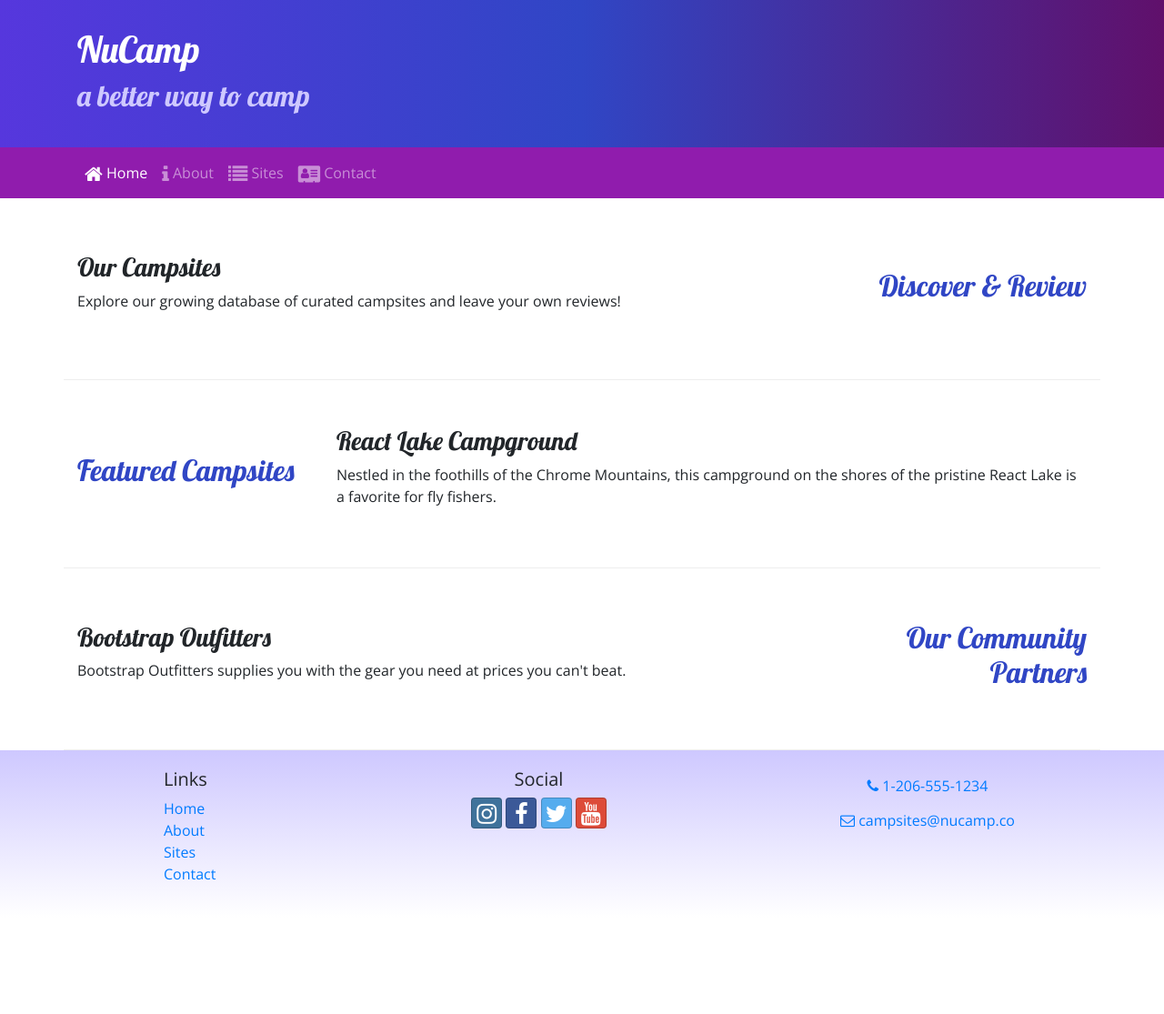
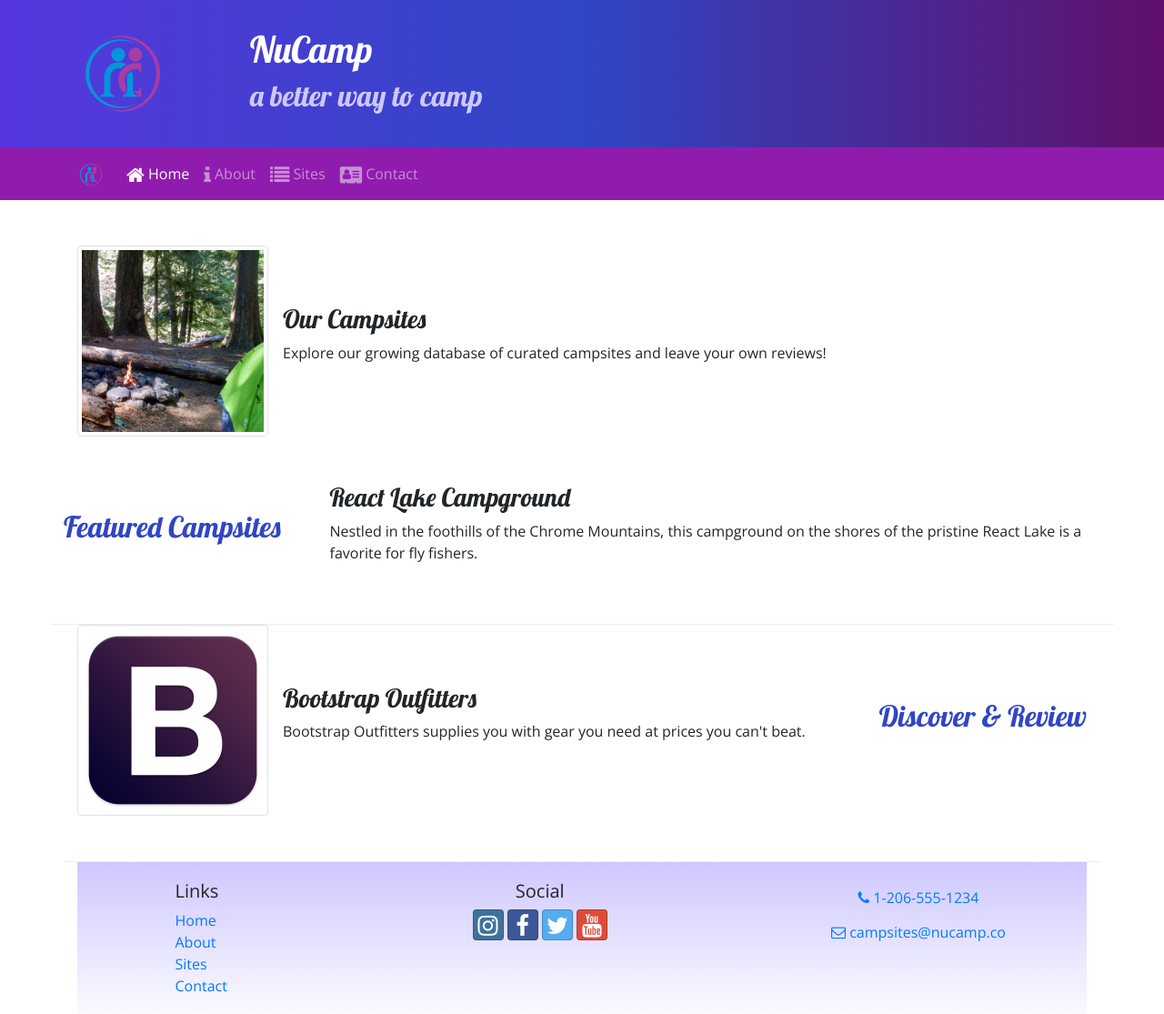
Before and after one commit to cazaresmr/classroom-website, a website: page index.html in a window 1280 px wide. Shown: the whole page at 91% size. Before the commit the page ends 1009 px from the top, so only its background shows below. Drawn offline with nearby package versions, Linux system fonts and the light colour scheme.

Commit message:
Images and Media

```diff
--- a/index.html
+++ b/index.html
@@ -21,6 +21,9 @@
   <header class="jumbotron jumbotron-fluid">
     <div class="container">
       <div class="row">
+        <div class="col-4 col-sm-3 col-md-2 align-self-center">
+          <img src="img/logo.png" class="img-fluid" />
+        </div>
         <div class="col">
           <h1>NuCamp</h1>
           <h2>a better way to camp</h2>
@@ -30,7 +33,9 @@
   </header>
   <nav class="navbar navbar-expand-sm navbar-dark sticky-top">
     <div class="container">
-      <button class="navbar-toggler ml-auto" type="button" data-toggle="collapse" data-target="#nucampNavbar">
+      <a class="navbar-brand" href="#"><img src="img/logo.png" height="30" width="30" /></a>
+      <button class="navbar-toggler" type="button" data-toggle="collapse" data-target="#nucampNavbar">
+        <button class="navbar-toggler" type="button" data-toggle="collapse" data-target="#nucampNavbar">
           <span class="navbar-toggler-icon"></span>
         </button>
         <div class="collapse navbar-collapse" id="nucampNavbar">
@@ -51,11 +56,13 @@
         <h2 class="text-sm-right">Discover & Review</h2>
       </div>
       <div class="col">
+        <div class="media">
+          <img class="d-flex mr-3 img-thumbnail" src="img/breadcrumb-trail-thumb.jpg" alt="Breadcrumb Trail" />
+          <div class="media-body align-self-center">
             <h3>Our Campsites</h3>
-        <p>
-          Explore our growing database of curated campsites and leave your own
-          reviews!
+            <p class="d-none d-sm-block">Explore our growing database of curated campsites and leave your own reviews!
             </p>
+          </div>
         </div>
       </div>
 
@@ -72,16 +79,14 @@
         </div>
       </div>
 
-    <div class="row row-content align-items-center">
-      <div class="col-sm-4 order-sm-last col-md-3">
-        <h2 class="text-sm-right">Our Community Partners</h2>
+      <div class="col">
+        <div class="media">
+          <img class="d-flex mr-3 img-thumbnail" src="img/bootstrap-thumb.png" alt="Bootstrap Outfitters" />
+          <div class="media-body align-self-center">
+            <h3>Bootstrap Outfitters</h3>
+            <p class="d-none d-sm-block">Bootstrap Outfitters supplies you with gear you need at prices you can't beat.
+            </p>
           </div>
-      <div class="col">
-        <h3>Bootstrap Outfitters</h3>
-        <p>
-          Bootstrap Outfitters supplies you with the gear you need at prices
-          you can't beat.
-        </p>
         </div>
       </div>
     </div>
@@ -100,7 +105,8 @@
           </div>
           <div class="col-6 col-sm-5 text-center">
             <h5>Social</h5>
-          <a class="btn btn-social-icon btn-instagram" href="http://instagram.com/"><i class="fa fa-instagram"></i></a>
+            <a class="btn btn-social-icon btn-instagram" href="http://instagram.com/"><i
+                class="fa fa-instagram"></i></a>
             <a class="btn btn-social-icon btn-facebook" href="http://facebook.com/"><i class="fa fa-facebook"></i></a>
             <a class="btn btn-social-icon btn-twitter" href="http://twitter.com/"><i class="fa fa-twitter"></i></a>
             <a class="btn btn-social-icon btn-google" href="http://youtube.com/"><i class="fa fa-youtube"></i></a>
```
Also changed, not shown: aboutus.html (+12 -4 lines), contactus.html (+8 -2 lines), img/bootstrap-thumb.png (added), img/breadcrumb-trail-thumb.jpg (added), img/breadcrumb-trail.jpg (added), img/chrome-river-thumb.jpg (added), img/chrome-river.jpg (added), img/logo.png (added), img/react-lake-thumb.jpg (added), img/react-lake.jpg (added). Lines whose indentation alone changed are shown as unchanged.
